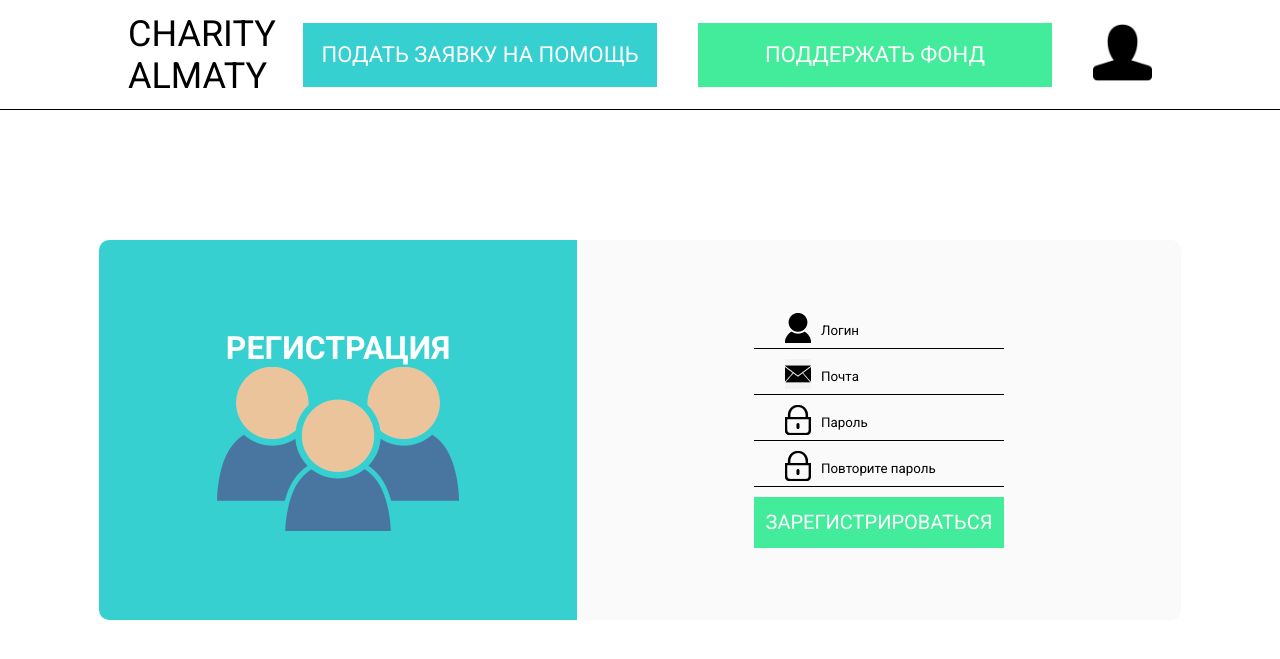
After one commit to YyUuJj/charity, a Python web app: template templates/registration.html in a window 1280 px wide. The commit adds this page. Shown: the top 659 px of the page. Run offline with Jinja, Linux system fonts and the light colour scheme; the template is opened without the code that fills it, so the values that code supplies are empty.

Commit message:
addRegistPage

```diff
--- /dev/null
+++ b/static/css/registration.css
@@ -0,0 +1,74 @@
+* {
+    font-family: 'Roboto';
+}
+
+body {
+    display: flex;
+    flex-direction: column;
+    align-items: center;
+}
+
+.main__block {
+    margin-top: 130px;
+    display: flex;
+}
+
+h1 {
+    color: white;
+}
+
+.main__block__left {
+    display: flex;
+    flex-direction: column;
+    justify-content: center;
+    align-items: center;
+    width: 478px;
+    height: 380px;
+    background: #37D0D0;
+    border-radius: 10px 0px 0px 10px;
+}
+
+.main__block__right {
+    display: flex;
+    flex-direction: column;
+    justify-content: center;
+    align-items: center;
+    width: 604px;
+    height: 380px;
+    background: #FAFAFA;
+    border-radius: 0px 10px 10px 0px;
+}
+
+input {
+    background-color: #FAFAFA;;
+    border: none;
+}
+
+::placeholder {
+    color: black;
+    font-family: 'Roboto';
+}
+
+.form__data {
+    height: 35px;
+    display: flex;
+    justify-content: center;
+    margin-bottom: 10px;
+    border-bottom: black 1px solid;
+}
+
+.form__data img {
+    margin-right: 10px;
+    height: 30px;
+}
+
+input[type=submit] {
+    width: 250px;
+    height: 51px;
+    background: #43EC9B;
+    color: white;
+    font-style: normal;
+    font-weight: 400;
+    font-size: 20px;
+    line-height: 23px;
+}
--- a/templates/index.html
+++ b/templates/index.html
@@ -5,6 +5,7 @@
     <meta http-equiv="X-UA-Compatible" content="IE=edge">
     <meta name="viewport" content="width=device-width, initial-scale=1.0">
     <link rel="stylesheet" href="../static/css/style.css">
+    <link rel="stylesheet" href="../static/css/registration.css">
     <title>Фонд Charity Almaty</title>
 </head>
 <body>
--- /dev/null
+++ b/templates/registration.html
@@ -0,0 +1,58 @@
+<!DOCTYPE html>
+<html lang="en">
+<head>
+    <meta charset="UTF-8">
+    <meta http-equiv="X-UA-Compatible" content="IE=edge">
+    <meta name="viewport" content="width=device-width, initial-scale=1.0">
+    <link rel="stylesheet" href="../static/css/style.css">
+    <link rel="stylesheet" href="../static/css/registration.css">
+    <title>Регистрация</title>
+</head>
+<body>
+    <header>
+        <div class="header__block">
+            <div class="logo">
+                <p>CHARITY ALMATY</p>
+            </div>
+            <div class="header__links">
+                <a href="###"><div class="header__link__block" style="background-color: #37D0D0;">
+                    ПОДАТЬ ЗАЯВКУ НА ПОМОЩЬ
+                </div></a>
+                <a href="###"><div class="header__link__block" style="background-color: #43EC9B;">
+                    ПОДДЕРЖАТЬ ФОНД
+                </div></a>
+                <div class="header__link__profile">
+                    <a href="###"><img src="../static/images/avatar.png" alt="avatar" class="avatar"></a>
+                </div>
+            </div>
+        </div>
+    </header>
+    <div class="main__block">
+        <div class="main__block__left">
+            <h1>РЕГИСТРАЦИЯ</h1>
+            <img src="../static/images/regist.png" alt="registr">
+        </div>
+        <div class="main__block__right">
+            <form action="#">
+                <div class="form__data">
+                    <img src="../static/images/person.png" alt="login_icon">
+                    <input type="text" placeholder="Логин">
+                </div>
+                <div class="form__data">
+                    <img src="../static/images/email.png" alt="email_icon">
+                    <input type="email" placeholder="Почта">
+                </div>
+                <div class="form__data">
+                    <img src="../static/images/password.png" alt="password_icon">
+                    <input type="password" placeholder="Пароль">
+                </div>
+                <div class="form__data">
+                    <img src="../static/images/password.png" alt="password]_icon">
+                    <input type="password" placeholder="Повторите пароль">
+                </div>
+                <input type="submit" value="ЗАРЕГИСТРИРОВАТЬСЯ">
+            </form>
+        </div>
+    </div>
+</body>
+</html>
```
Also changed, not shown: static/images/email.png (added), static/images/password.png (added), static/images/person.png (added), static/images/regist.png (added).
